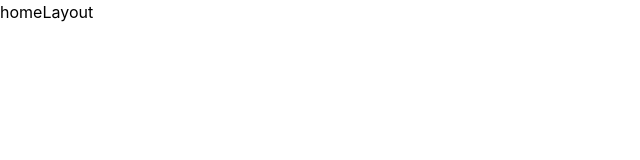
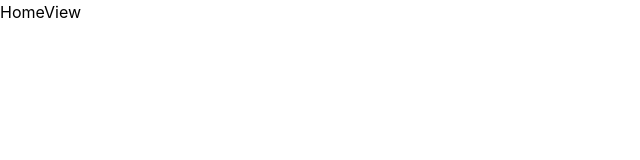
Before and after one commit to ogonekmateusz/makowiec-torty-website, a React (Vite) app: page / in a window 1280 px wide. Shown: the top 160 px of the page, without its empty margins (0-640 px from the left). Built offline with nearby package versions, Linux system fonts and the light colour scheme.

Commit message:
add homeView component based on homeLayout

```diff
--- a/src/Routes/Routes.tsx
+++ b/src/Routes/Routes.tsx
@@ -1,12 +1,12 @@
 import { Route, Routes, BrowserRouter } from "react-router-dom";
 
-import HomeLayout from "../layouts/HomeLayout";
+import HomeView from "../views/HomeView";
 
 export default function AppRoutes() {
   return (
     <BrowserRouter>
       <Routes>
-        <Route path="/" element={<HomeLayout />} />
+        <Route path="/" element={<HomeView />} />
       </Routes>
     </BrowserRouter>
   );
--- a/src/layouts/HomeLayout.tsx
+++ b/src/layouts/HomeLayout.tsx
@@ -1,3 +1,3 @@
-export default function HomeLayout() {
-  return <div>homeLayout</div>;
+export default function HomeLayout({children}: {children: React.ReactNode}) {
+  return <div>{children}</div>;
 }
--- /dev/null
+++ b/src/views/HomeView.tsx
@@ -0,0 +1,9 @@
+import HomeLayout from "../layouts/HomeLayout";
+
+export default function HomeView() {
+  return (
+    <HomeLayout>
+      <h1>HomeView</h1>
+    </HomeLayout>
+  );
+}
```
